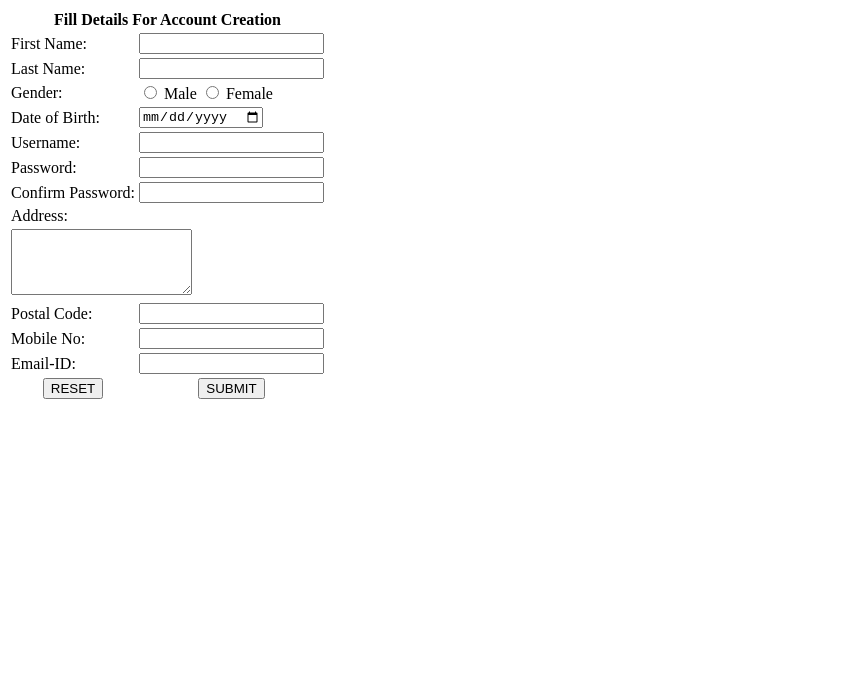
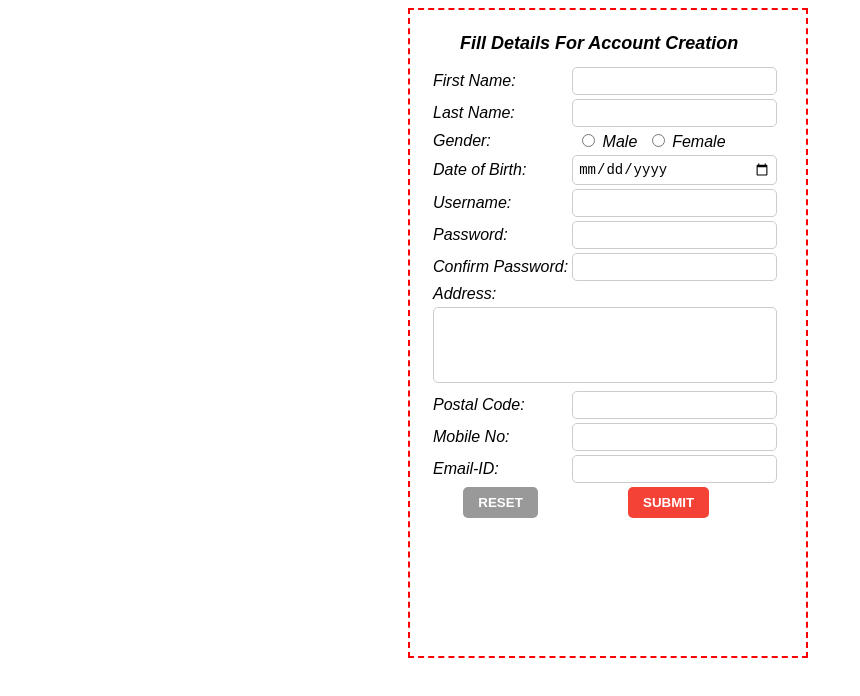
Before and after one commit to taruntej9347/bagstore, a plain HTML site: page Create An Account.html in a window 1280 px wide. Shown: the whole page, without its empty margins (0-860 px from the left). Drawn offline with Linux system fonts and the light colour scheme.

Commit message:
Update Create An Account.html

```diff
--- a/Create An Account.html
+++ b/Create An Account.html
@@ -2,11 +2,10 @@
 <html>
 <head>
     <title>Create a New Account</title>
-	<!-- First Eco-friendly Bag
-    <style>
+	 <style>
         body {
-            background-color: pink;
-            font-family: Arial, sans-serif;
+            font-family: Arial, sans-serif; /* Sets the font family for the entire page */
+            font-size: 16px; /* Sets a default font size */
         }
         .container {
             margin-left: 400px;
@@ -15,14 +14,12 @@
             height: 650px;
             padding: 20px;
             box-sizing: border-box;
-        }
-        table {
-            width: 100%;
-            border-spacing: 10px;
+            font-style: italic; /* Applies italic styling to the text inside the container */
         }
         th {
             text-align: center;
-            font-size: 18px;
+            font-size: 18px; /* Larger font size for table headings */
+            font-weight: bold; /* Bold styling for headings */
             padding-bottom: 10px;
         }
         input[type="text"], input[type="password"], input[type="date"], input[type="email"], textarea {
@@ -30,6 +27,7 @@
             padding: 5px;
             border: 1px solid #ccc;
             border-radius: 5px;
+            font-size: 14px; /* Adjust input field font size */
         }
         textarea {
             resize: none;
@@ -44,6 +42,7 @@
             background-color: #f44336;
             color: white;
             cursor: pointer;
+            font-weight: bold; /* Bold styling for buttons */
         }
         input[type="reset"] {
             background-color: #999;
@@ -51,7 +50,7 @@
         input[type="submit"]:hover, input[type="reset"]:hover {
             opacity: 0.8;
         }
-    </style> -->
+    </style>
 </head>
 <body>
     <div class="container">
```
